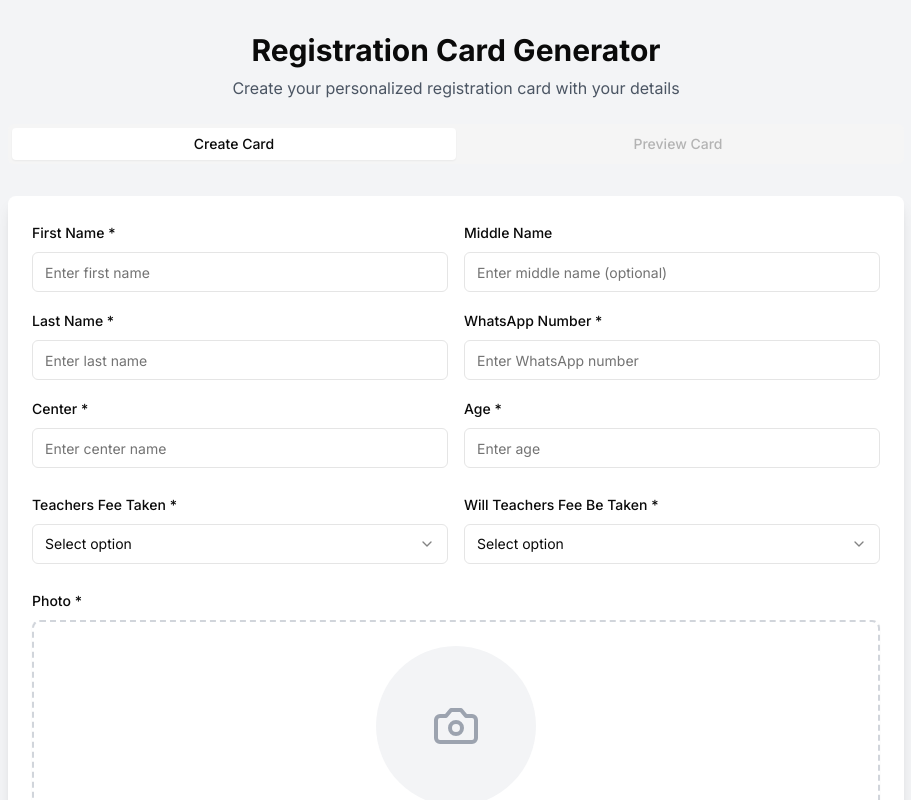
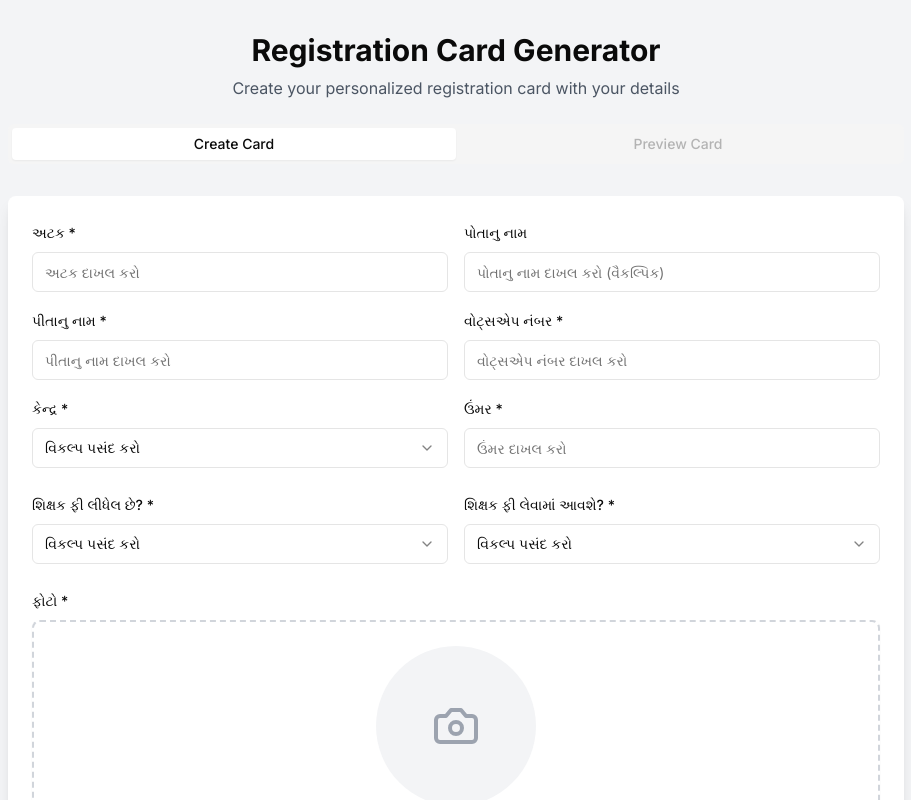
Before and after one commit to heettimbadiya/gurupurnima_fe, a Next.js app: page / in a window 1280 px wide. Shown: the top 800 px of the page, without its empty margins (184-1095 px from the left). Built offline with nearby package versions, Linux system fonts and the light colour scheme.

Commit message:
make content in gujarati

```diff
--- a/components/registration-form.tsx
+++ b/components/registration-form.tsx
@@ -1,7 +1,6 @@
 "use client"
 
 import type React from "react"
-
 import { useState } from "react"
 import { Button } from "@/components/ui/button"
 import { Input } from "@/components/ui/input"
@@ -25,6 +24,42 @@ interface RegistrationFormProps {
         photo: string | null
     }) => void
 }
+
+const centers = [
+    "સૌરાષ્ટ્ર કેન્દ્ર",
+    "સોહમ કેન્દ્ર",
+    "સુમન સૂરજ કેન્દ્ર",
+    "સુમન બાલ સંસ્કાર ધ્યાન કેન્દ્ર",
+    "સોહમ બાલ કેન્દ્ર",
+    "સાધના બાલ કેન્દ્ર",
+    "રાજનંદની કેન્દ્ર",
+    "શુભ સામુહિક ધ્યાન કેન્દ્ર",
+    "વેદાંત સામુહિક ધ્યાન કેન્દ્ર",
+    "યોગીરાજ કેન્દ્ર",
+    "હરેકૃષ્ણ કેન્દ્ર",
+    "સૂર્યકિરણ કેન્દ્ર",
+    "સુવિધા કેન્દ્ર",
+    "વ્રજવિલા કેન્દ્ર",
+    "શુભમ કેન્દ્ર",
+    "જય યોગેશ્વર કેન્દ્ર",
+    "જીવનદીપ કેન્દ્ર",
+    "તક્ષશિલા કેન્દ્ર",
+    "સમર્પણ બાલ કેન્દ્ર",
+    "વ્રજવિલા બાલ કેન્દ્ર",
+    "નીલકમળ કેન્દ્ર",
+    "જય સરદાર કેન્દ્ર",
+    "યમુનાકુંજ કેન્દ્ર",
+    "પ્રેરણા કેન્દ્ર",
+    "મહાવીર કેન્દ્ર",
+    "સુમન સંગિની કેન્દ્ર",
+    "વિશ્વનગર સ્થાઈ કેન્દ્ર",
+    "રચના બાલ કેન્દ્ર",
+    "બાલ વિકાસ કેન્દ્ર",
+    "સુંદરબાગ કેન્દ્ર",
+    "સાધના સામુહિક ધ્યાન કેન્દ્ર",
+    "ગુરુનગર કેન્દ્ર",
+    "કેયૂર કેન્દ્ર"
+]
 
 export default function RegistrationForm({ onSubmit }: RegistrationFormProps) {
     const [firstName, setFirstName] = useState("")
@@ -81,17 +116,6 @@ export default function RegistrationForm({ onSubmit }: RegistrationFormProps) {
         const hasErrors = Object.values(newErrors).some(error => error)
 
         if (!hasErrors) {
-      const formData = {
-        firstName,
-        middleName: middleName || undefined,
-        lastName,
-        whatsappNumber,
-        center,
-        age: Number(age),
-        teachersFeeTaken,
-        willTeachersFeeBeTaken,
-        photo,
-      }
 
             try {
                 const formPayload = new FormData()
@@ -141,113 +165,118 @@ export default function RegistrationForm({ onSubmit }: RegistrationFormProps) {
         <form onSubmit={handleSubmit} className="space-y-6">
             <div className="grid grid-cols-1 md:grid-cols-2 gap-4">
                 <div className="space-y-2">
-            <Label htmlFor="firstName">First Name *</Label>
+                    <Label htmlFor="firstName">અટક *</Label>
                     <Input
                         id="firstName"
                         value={firstName}
                         onChange={(e) => setFirstName(e.target.value)}
-                placeholder="Enter first name"
+                        placeholder="અટક દાખલ કરો"
                         className={errors.firstName ? "border-red-500" : ""}
                     />
-            {errors.firstName && <p className="text-red-500 text-sm">First name is required</p>}
+                    {errors.firstName && <p className="text-red-500 text-sm">અટક ભરવી જરૂરી છે</p>}
                 </div>
 
                 <div className="space-y-2">
-            <Label htmlFor="middleName">Middle Name</Label>
+                    <Label htmlFor="middleName">
+                        પોતાનુ નામ</Label>
                     <Input
                         id="middleName"
                         value={middleName}
                         onChange={(e) => setMiddleName(e.target.value)}
-                placeholder="Enter middle name (optional)"
+                        placeholder="પોતાનુ નામ દાખલ કરો (વૈકલ્પિક)"
                     />
                 </div>
 
                 <div className="space-y-2">
-            <Label htmlFor="lastName">Last Name *</Label>
+                    <Label htmlFor="lastName">
+                        પીતાનુ નામ *</Label>
                     <Input
                         id="lastName"
                         value={lastName}
                         onChange={(e) => setLastName(e.target.value)}
-                placeholder="Enter last name"
+                        placeholder="પીતાનુ નામ દાખલ કરો"
                         className={errors.lastName ? "border-red-500" : ""}
                     />
-            {errors.lastName && <p className="text-red-500 text-sm">Last name is required</p>}
+                    {errors.lastName && <p className="text-red-500 text-sm">પીતાનુ નામ ભરવું જરૂરી છે</p>}
                 </div>
 
                 <div className="space-y-2">
-            <Label htmlFor="whatsappNumber">WhatsApp Number *</Label>
+                    <Label htmlFor="whatsappNumber">વોટ્સએપ નંબર *</Label>
                     <Input
                         id="whatsappNumber"
                         value={whatsappNumber}
                         onChange={(e) => setWhatsappNumber(e.target.value)}
-                placeholder="Enter WhatsApp number"
+                        placeholder="વોટ્સએપ નંબર દાખલ કરો"
                         className={errors.whatsappNumber ? "border-red-500" : ""}
                         type="tel"
                         maxLength={10}
                     />
-            {errors.whatsappNumber && <p className="text-red-500 text-sm">WhatsApp number is required</p>}
+                    {errors.whatsappNumber && <p className="text-red-500 text-sm">વોટ્સએપ નંબર ભરવો જરૂરી છે</p>}
                 </div>
 
                 <div className="space-y-2">
-            <Label htmlFor="center">Center *</Label>
-            <Input
-                id="center"
-                value={center}
-                onChange={(e) => setCenter(e.target.value)}
-                placeholder="Enter center name"
-                className={errors.center ? "border-red-500" : ""}
-            />
-            {errors.center && <p className="text-red-500 text-sm">Center is required</p>}
+                    <Label htmlFor="center">કેન્દ્ર *</Label>
+                    <Select value={center} onValueChange={setCenter}>
+                        <SelectTrigger className={errors.center ? "border-red-500" : ""}>
+                            <SelectValue placeholder="વિકલ્પ પસંદ કરો" />
+                        </SelectTrigger>
+                        <SelectContent>
+                            {centers.map((item: string) => (
+                                <SelectItem key={item} value={item}>{item}</SelectItem>
+                            ))}
+                        </SelectContent>
+                    </Select>
+                    {errors.center && <p className="text-red-500 text-sm">કેન્દ્ર પસંદ કરવું જરૂરી છે</p>}
                 </div>
 
                 <div className="space-y-2">
-            <Label htmlFor="age">Age *</Label>
+                    <Label htmlFor="age">ઉંમર *</Label>
                     <Input
                         id="age"
                         value={age}
                         onChange={(e) => setAge(e.target.value)}
-                placeholder="Enter age"
+                        placeholder="ઉંમર દાખલ કરો"
                         className={errors.age ? "border-red-500" : ""}
                         type="number"
                         min="1"
                         max="120"
                     />
-            {errors.age && <p className="text-red-500 text-sm">Valid age is required</p>}
+                    {errors.age && <p className="text-red-500 text-sm">માન્ય ઉંમર ભરવી જરૂરી છે</p>}
                 </div>
             </div>
 
             <div className="grid grid-cols-1 md:grid-cols-2 gap-4">
                 <div className="space-y-2">
-            <Label htmlFor="teachersFeeTaken">Teachers Fee Taken *</Label>
+                    <Label htmlFor="teachersFeeTaken">શિક્ષક ફી લીધેલ છે? *</Label>
                     <Select value={teachersFeeTaken} onValueChange={setTeachersFeeTaken}>
                         <SelectTrigger className={errors.teachersFeeTaken ? "border-red-500" : ""}>
-                <SelectValue placeholder="Select option" />
+                            <SelectValue placeholder="વિકલ્પ પસંદ કરો" />
                         </SelectTrigger>
                         <SelectContent>
-                <SelectItem value="Yes">Yes</SelectItem>
-                <SelectItem value="No">No</SelectItem>
+                            <SelectItem value="Yes">હા</SelectItem>
+                            <SelectItem value="No">ના</SelectItem>
                         </SelectContent>
                     </Select>
-            {errors.teachersFeeTaken && <p className="text-red-500 text-sm">Please select an option</p>}
+                    {errors.teachersFeeTaken && <p className="text-red-500 text-sm">કૃપા કરીને એક વિકલ્પ પસંદ કરો</p>}
                 </div>
 
                 <div className="space-y-2">
-            <Label htmlFor="willTeachersFeeBeTaken">Will Teachers Fee Be Taken *</Label>
+                    <Label htmlFor="willTeachersFeeBeTaken">શિક્ષક ફી લેવામાં આવશે? *</Label>
                     <Select value={willTeachersFeeBeTaken} onValueChange={setWillTeachersFeeBeTaken}>
                         <SelectTrigger className={errors.willTeachersFeeBeTaken ? "border-red-500" : ""}>
-                <SelectValue placeholder="Select option" />
+                            <SelectValue placeholder="વિકલ્પ પસંદ કરો" />
                         </SelectTrigger>
                         <SelectContent>
-                <SelectItem value="Yes">Yes</SelectItem>
-                <SelectItem value="No">No</SelectItem>
+                            <SelectItem value="Yes">હા</SelectItem>
+                            <SelectItem value="No">ના</SelectItem>
                         </SelectContent>
                     </Select>
-            {errors.willTeachersFeeBeTaken && <p className="text-red-500 text-sm">Please select an option</p>}
+                    {errors.willTeachersFeeBeTaken && <p className="text-red-500 text-sm">કૃપા કરીને એક વિકલ્પ પસંદ કરો</p>}
                 </div>
             </div>
 
             <div className="space-y-2">
-          <Label htmlFor="photo">Photo *</Label>
+                <Label htmlFor="photo">ફોટો *</Label>
                 <Card className={`border-2 border-dashed ${errors.photo ? "border-red-500" : "border-gray-300"} rounded-lg`}>
                     <CardContent className="flex flex-col items-center justify-center p-6">
                         {photo ? (
@@ -277,7 +306,7 @@ export default function RegistrationForm({ onSubmit }: RegistrationFormProps) {
                             <label htmlFor="photo-upload" className="cursor-pointer">
                                 <div className="flex items-center justify-center gap-2 bg-blue-50 text-blue-600 px-4 py-2 rounded-md hover:bg-blue-100">
                                     <Upload className="h-4 w-4" />
-                    <span>{photo ? "Change Photo" : "Upload Photo"}</span>
+                                    <span>{photo ? "ફોટો બદલો" : "ફોટો અપલોડ કરો"}</span>
                                 </div>
                                 <input
                                     id="photo-upload"
@@ -288,16 +317,16 @@ export default function RegistrationForm({ onSubmit }: RegistrationFormProps) {
                                 />
                             </label>
                         </div>
-              {errors.photo && <p className="text-red-500 text-sm mt-2">Photo is required</p>}
+                        {errors.photo && <p className="text-red-500 text-sm mt-2">ફોટો જરૂરી છે</p>}
                         <p className="text-xs text-gray-500 mt-2 text-center">
-                Photo will be displayed in a circular frame on the card
+                            ફોટો કાર્ડ પર ગોળ ફ્રેમમાં પ્રદર્શિત થશે
                         </p>
                     </CardContent>
                 </Card>
             </div>
 
             <Button type="submit" className="w-full" disabled={loading}>
-          {loading ? "Submitting..." : "Generate Registration Card"}
+                {loading ? "સબમિટ કરી રહ્યું છે..." : "રજિસ્ટ્રેશન કાર્ડ જનરેટ કરો"}
             </Button>
         </form>
     )
```
Lines whose indentation alone changed are shown as unchanged.
